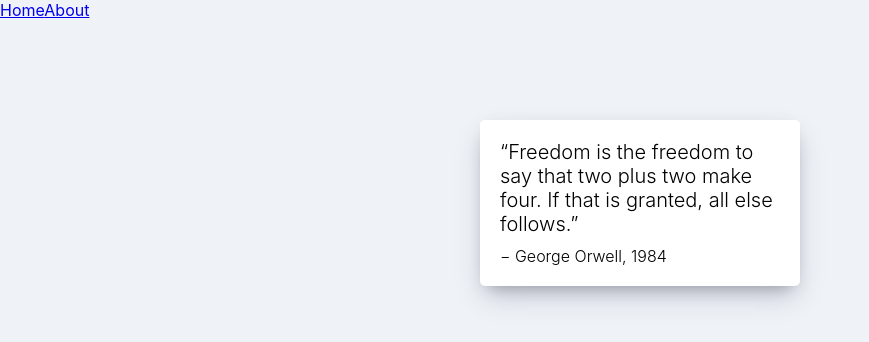
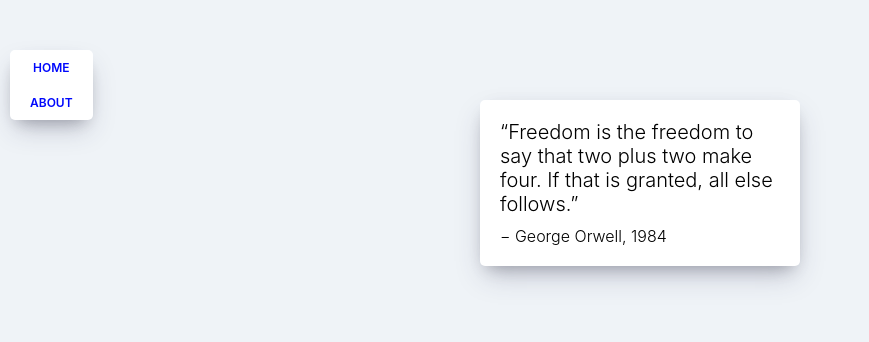
Before and after one commit to LEEBONGHAK/movie_app_2021, a React (Create React App) app: page /#/about in a window 1280 px wide. Shown: the top 342 px of the page, without its empty margins (0-869 px from the left). Built offline with nearby package versions, Linux system fonts and the light colour scheme.

Commit message:
6.3 Sharing Props Between Routes

```diff
--- a/src/App.js
+++ b/src/App.js
@@ -3,6 +3,7 @@
 import "./App.css"
 import Home from "./routes/Home";
 import About from "./routes/About";
+import Detail from "./routes/Detail";
 import Navigation from "./components/Navigation";
 
 function App() {
@@ -11,6 +12,7 @@
       <Navigation />
       <Route path="/" exact={true} component={Home} />
       <Route path="/about" component={About} />
+      <Route path="/movie-detail" component={Detail} />
     </HashRouter>
   );
 }
--- a/src/components/Movie.css
+++ b/src/components/Movie.css
@@ -1,3 +1,7 @@
+a {
+  text-decoration: none;
+}
+
 .movies .movie {
   min-width: 500px;
   width: 45%;
--- a/src/components/Movie.js
+++ b/src/components/Movie.js
@@ -1,9 +1,20 @@
-import react from "react";
+import React from "react";
+import { Link } from "react-router-dom";
 import PropTypes from "prop-types";
 import "./Movie.css";
 
 function Movie({id, year, title, summary, poster, genres}) {
   return (
+    <Link to={{
+      pathname: "/movie-detail",
+      state: {
+        title,
+        year,
+        summary,
+        poster,
+        genres
+      }
+    }}>
       <div className="movie">
         <img src={poster} alt={title} title={title} />
         <div className="movie__data">
@@ -17,6 +28,7 @@
           <p className="movie__summary">{summary.slice(0, 140)}...</p>
         </div>
       </div>
+    </Link>
   );
 }
 
--- a/src/components/Navigation.js
+++ b/src/components/Navigation.js
@@ -4,7 +4,7 @@
 
 function Navigation() {
     return (
-        <div>
+        <div className="nav">
             <Link to="/">Home</Link>
             <Link to="/about">About</Link>
         </div>
--- /dev/null
+++ b/src/routes/Detail.js
@@ -0,0 +1,7 @@
+import React from "react";
+
+function Detail(props) {
+    return <span>hello</span>;
+}
+
+export default Detail;
```
Also changed, not shown: src/routes/Detail.css (added). Lines whose indentation alone changed are shown as unchanged.
